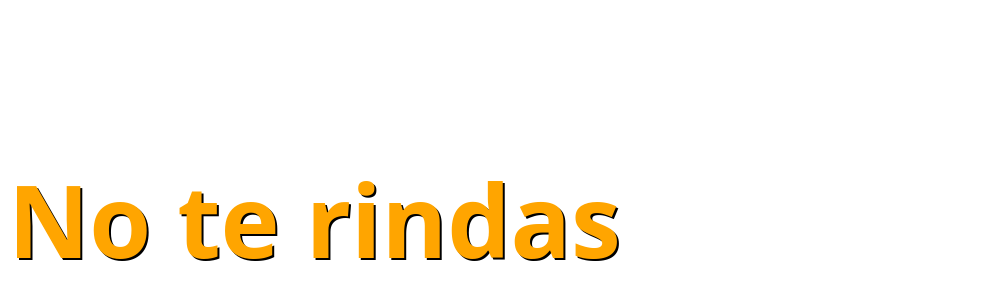
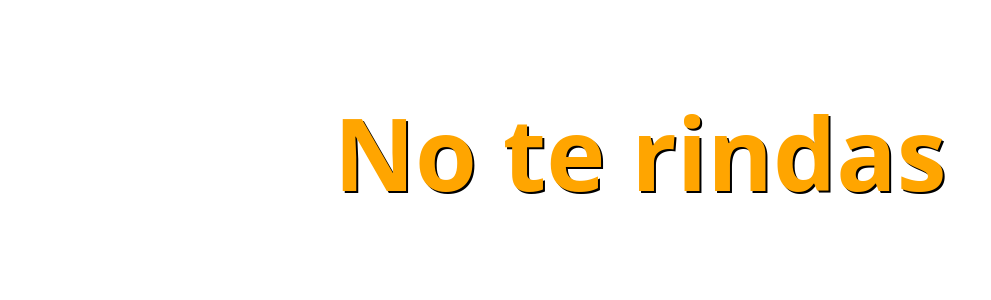
Before and after one commit to DanielAF07/JS-4-React, a plain HTML site: page styled-components/index.html in a window 1280 px wide. Shown: the part 248-548 px from the top of the page, without its empty margins (0-991 px from the left). Drawn offline with Linux system fonts and the light colour scheme.

Commit message:
style fixed

```diff
--- a/styled-components/index.html
+++ b/styled-components/index.html
@@ -4,6 +4,11 @@
     <meta charset="UTF-8">
     <meta name="viewport" content="width=device-width, initial-scale=1.0">
     <title>Styled Components</title>
+    <style>
+        body {
+            margin: 0;
+        }
+    </style>
 </head>
 <body>
     <div id="container"></div>
@@ -37,18 +42,21 @@
         const styled = createStyledElements(htmlTags)
 
         const TitleStyled = styled.div`
+            display:flex;
             font-family: system-ui;
             color: orange;
             font-size: 50px;
             text-shadow: 2px 2px 0 black;
             line-height: 100vh;
+            margin: 0;
+            justify-content: center;
         `
 
 
         const props = {
             message: "No te rindas"
         }
-        const Title = component`<h1> ${'message'} </h1>`(props)
+        const Title = component`<h1 style="margin: 0;"> ${'message'} </h1>`(props)
 
 
 
```
